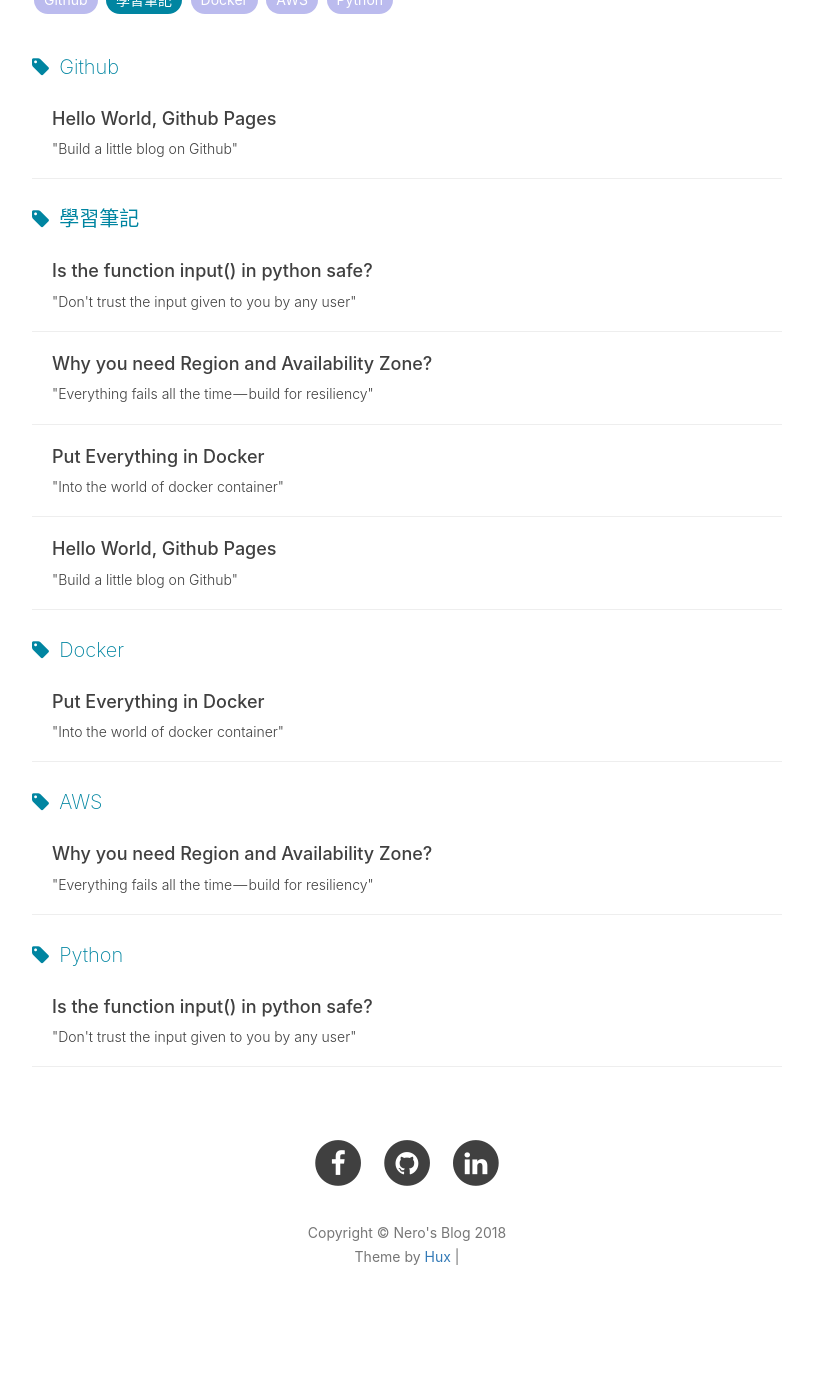
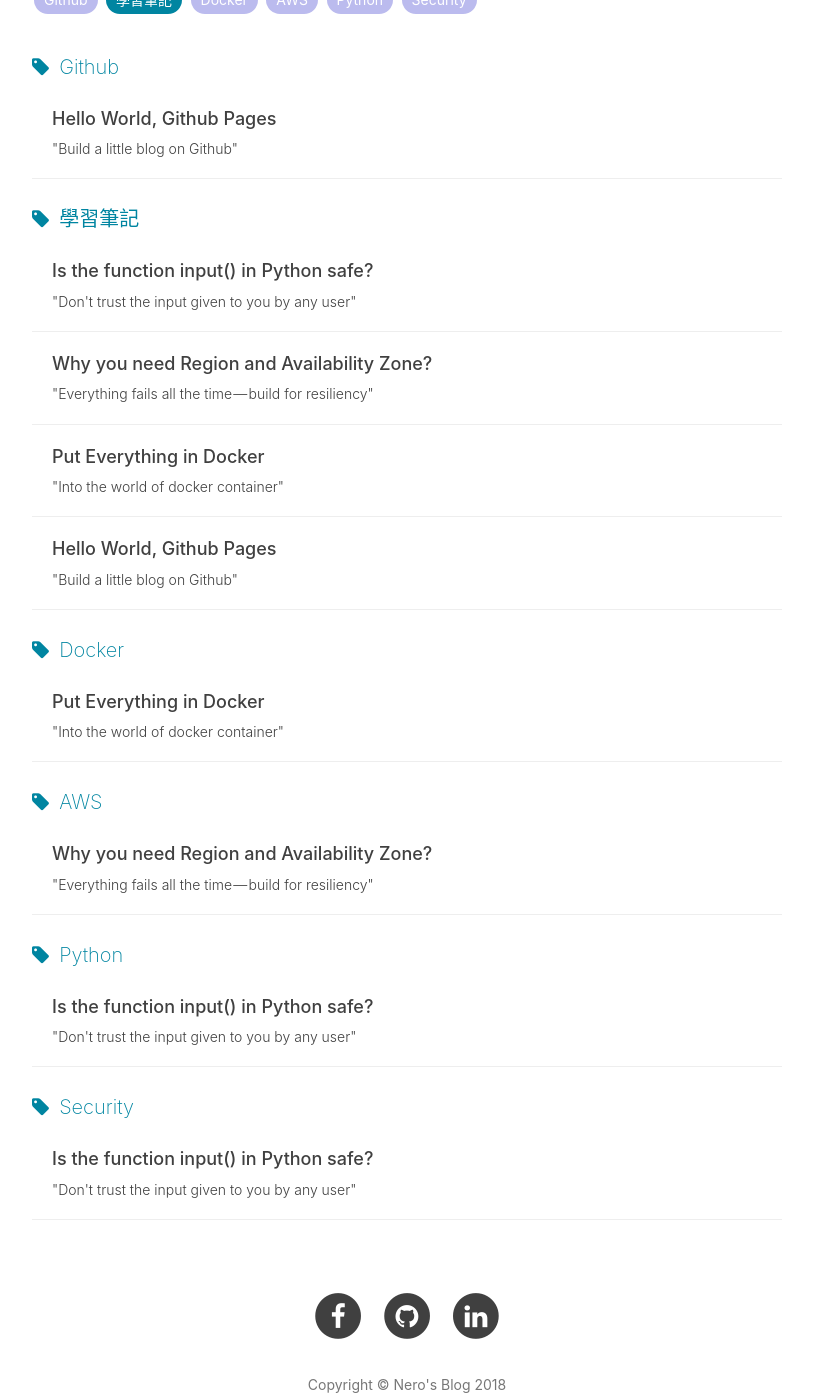
Before and after one commit to NeroCube/nerocube.github.io, a Jekyll site: the page built from tags.html, in a window 1280 px wide and 1400 px high, scrolled down 282 px. Shown: the whole window, without its empty margins (233-1046 px from the left). Built offline with Jekyll 4.4.1, drawn with Linux system fonts in a browser that asks for light colours; nearby versions of some CDN libraries; comment, search, counter and statistics services are not loaded; before the commit the page ends 1643 px from its top, so only the background shows below that.

Commit message:
Update 2018-3-26-is-the-function-input-in-python-safe.md
update title and tags

```diff
--- a/_posts/2018-3-26-is-the-function-input-in-python-safe.md
+++ b/_posts/2018-3-26-is-the-function-input-in-python-safe.md
@@ -1,12 +1,13 @@
 ---
 layout:     post
-title:      "Is the function input() in python safe?"
+title:      "Is the function input() in Python safe?"
 subtitle:   " \"Don't trust the input given to you by any user\""
 date:       2018-03-26 22:09:00
 author:     "Nero"
 header-img: "img/post-bg-network.gif"
 tags:
     - Python
+    - Security
     - 學習筆記
 ---
 > “學習 Python 中的 input() 函式”
```
